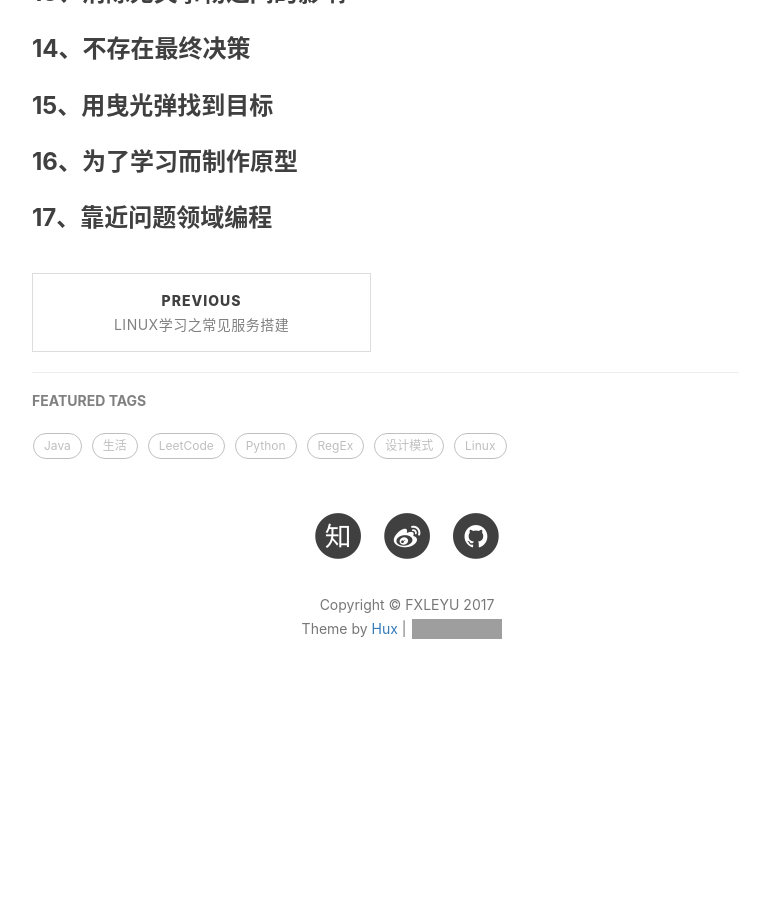
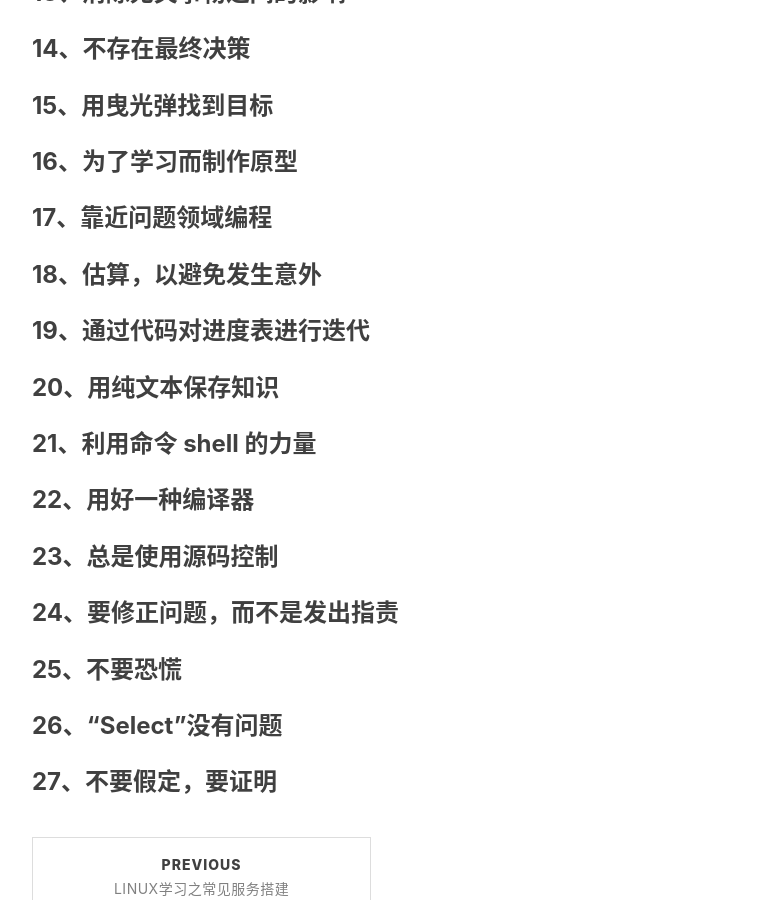
Before and after one commit to fxleyu/fxleyu.github.io, a Jekyll site: the page built from _posts/2017-05-11-the-note-of-the-pragmatic-programmer.md, in a window 1280 px wide and 900 px high, scrolled down 1321 px. Shown: the whole window, without its empty margins (233-1003 px from the left). Built offline with Jekyll 4.4.1, drawn with Linux system fonts in a browser that asks for light colours; nearby versions of some CDN libraries; comment, search, counter and statistics services are not loaded; before the commit the page ends 2054 px from its top, so only the background shows below that; grey boxes are pictures that could not be loaded.

Commit message:
UPDATE the blog

```diff
--- a/_posts/2017-05-11-the-note-of-the-pragmatic-programmer.md
+++ b/_posts/2017-05-11-the-note-of-the-pragmatic-programmer.md
@@ -41,3 +41,23 @@ Care About Your Craft
 ### 16、为了学习而制作原型
 
 ### 17、靠近问题领域编程
+
+### 18、估算，以避免发生意外
+
+### 19、通过代码对进度表进行迭代
+
+### 20、用纯文本保存知识
+
+### 21、利用命令 shell 的力量
+
+### 22、用好一种编译器
+
+### 23、总是使用源码控制
+
+### 24、要修正问题，而不是发出指责
+
+### 25、不要恐慌
+
+### 26、“Select”没有问题
+
+### 27、不要假定，要证明
```
